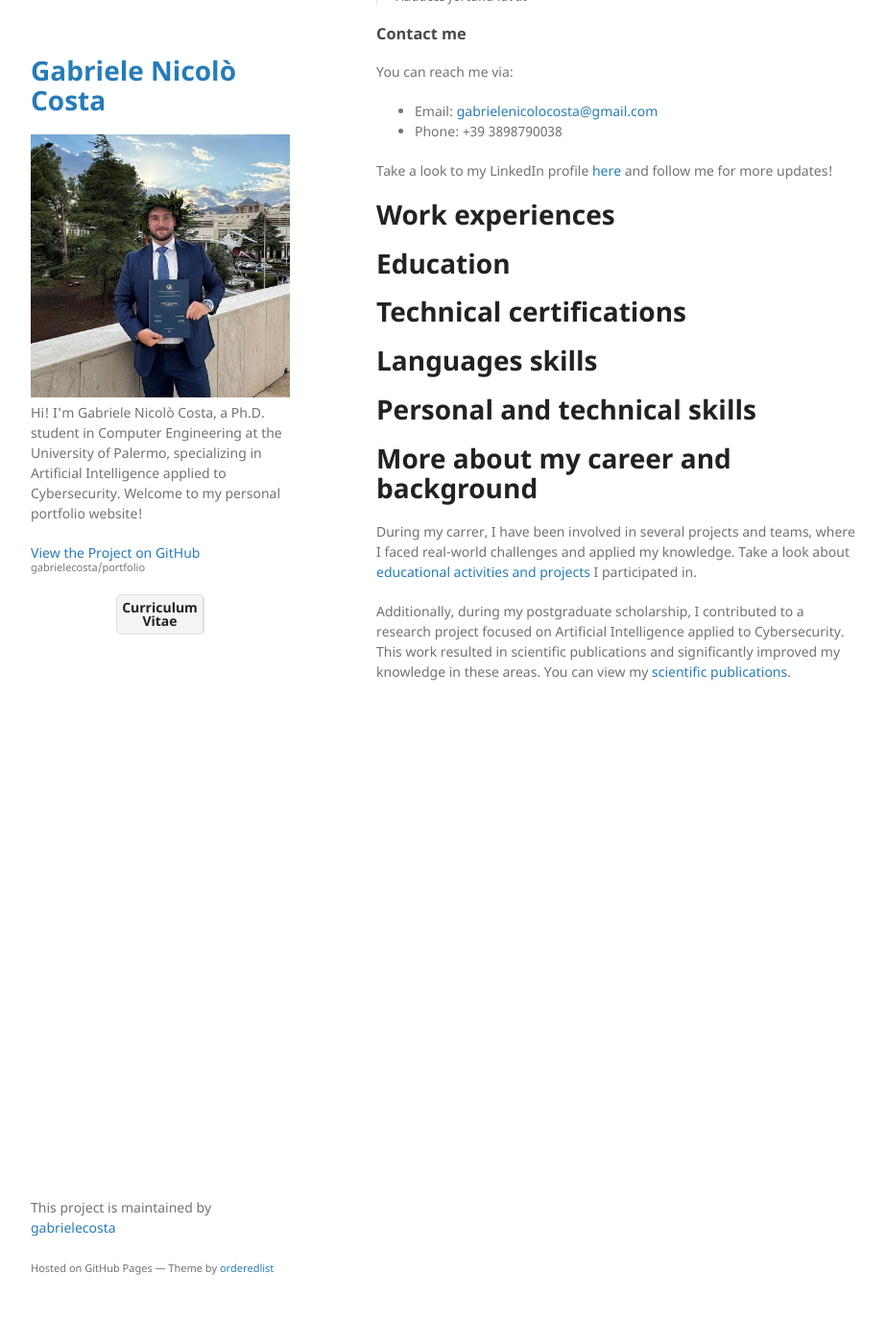
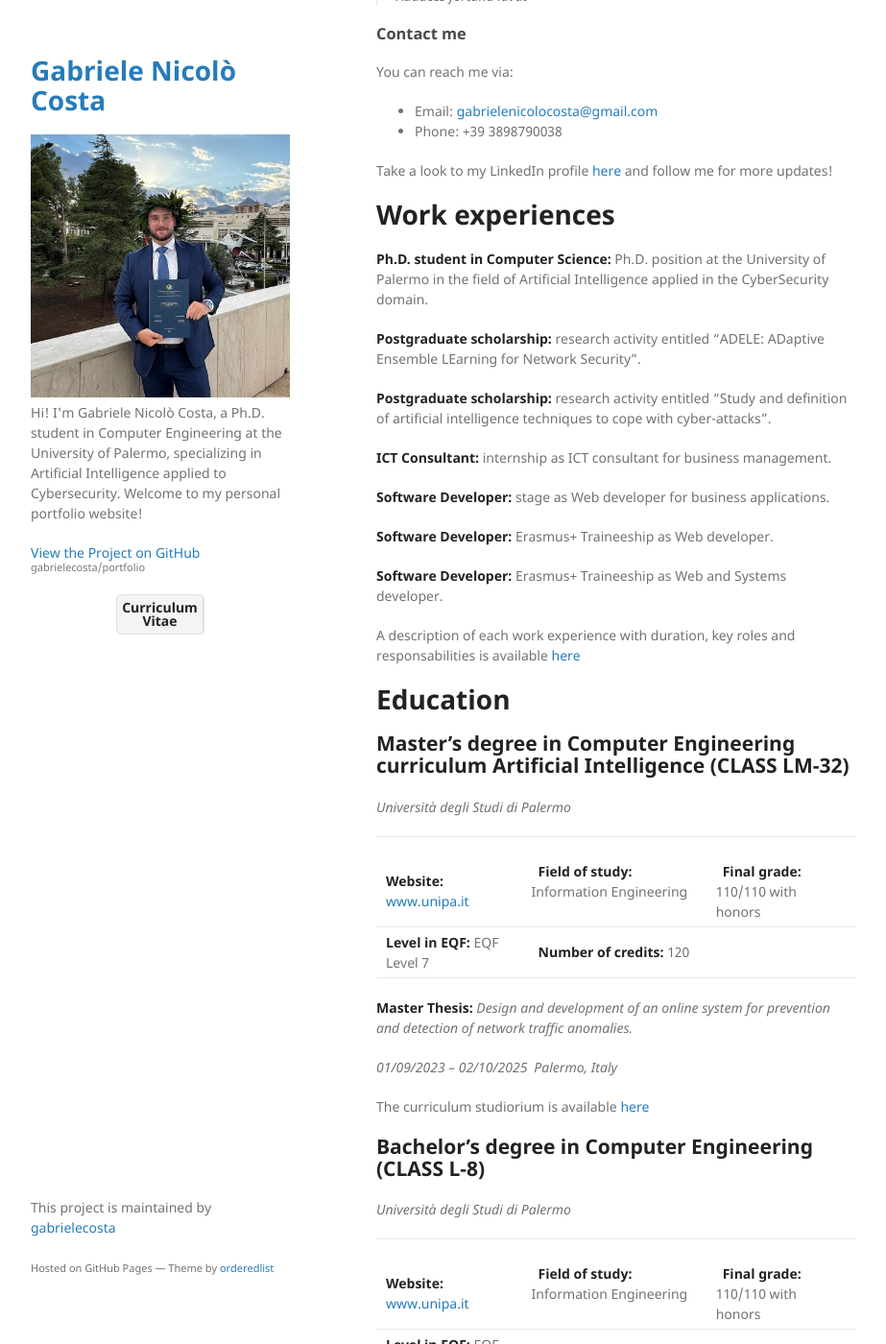
Before and after one commit to gabrielecosta/portfolio, a Jekyll site: the page built from index.md, in a window 1280 px wide and 1400 px high, scrolled down 436 px. Shown: the whole window at 96% size, without its empty margins (178-1101 px from the left). Built offline with Jekyll 4.4.1, drawn with Linux system fonts in a browser that asks for light colours; our own code applies the rules of GitHub Pages for plain Markdown files; some of the changed text lies outside the part shown.

Commit message:
updated all the sections except more about my career

```diff
--- a/index.md
+++ b/index.md
@@ -23,14 +23,86 @@ Take a look to my LinkedIn profile [here](https://www.linkedin.com/in/gabriele-n
 
 # Work experiences
 
+**Ph.D. student in Computer Science:** Ph.D. position at the University of Palermo in the field of Artificial Intelligence applied in the CyberSecurity domain.
+
+**Postgraduate scholarship:** research activity entitled “ADELE: ADaptive Ensemble LEarning for Network Security”.
+
+**Postgraduate scholarship:** research activity entitled  "Study and definition of artificial intelligence techniques to cope with cyber-attacks".
+
+**ICT Consultant:** internship as ICT consultant for business management.
+
+**Software Developer:** stage as Web developer for business applications.
+
+**Software Developer:** Erasmus+ Traineeship as Web developer.
+
+**Software Developer:** Erasmus+ Traineeship as Web and Systems developer.
+
+
+A description of each work experience with duration, key roles and responsabilities is available [here](./work.html)
+
 # Education
 
+## **Master's degree in Computer Engineering curriculum Artificial Intelligence (CLASS LM-32)**
+*Università degli Studi di Palermo*
+
+---
+
+**Website:** [www.unipa.it](https://www.unipa.it) | **Field of study:** Information Engineering  | **Final grade:** 110/110 with honors |
+**Level in EQF:** EQF Level 7  | **Number of credits:** 120
+
+**Master Thesis:**  _Design and development of an online system for prevention and detection of network traffic anomalies._
+
+_01/09/2023 – 02/10/2025 Palermo, Italy_
+
+The curriculum studiorium is available [here](./cv_studiorium.html)
+
+## **Bachelor's degree in Computer Engineering (CLASS L-8)**
+*Università degli Studi di Palermo*
+
+---
+
+**Website:** [www.unipa.it](https://www.unipa.it) | **Field of study:** Information Engineering  | **Final grade:** 110/110 with honors |
+**Level in EQF:** EQF Level 6  | **Number of credits:** 180
+
+_01/09/2020 – 24/07/2023 Palermo, Italy_
+
+## **High School Diploma - Technical-industrial expert**
+*I.T.I.S. A.Volta (Palermo) - ICT curriculum*
+
+---
+
+**Website:** [https://iissvolta.edu.it/](https://iissvolta.edu.it/) | **Field of study:**  Information and Communication Technologies  | **Final grade:** 100/100 with honors | **Level in EQF:** EQF Level 4
+
+_01/09/2015 – 26/06/2020 Palermo, Italy_
+
 # Technical certifications
+**Systens and Networking**
+- Cisco CCNA Routing and Switching: Introduction to Networks
+- Google Cloud Platform Fundamentals - Core Infrastructure
+- Essential Google Cloud Infrastructure: Core Services
+- NDG Linux Unhatched - Cisco Networking Academy
+- Cisco Cybersecurity Essentials
 
-# Languages skills
+# Personal skills
 
-# Personal and technical skills
+## Languages
+**Mother tongue(s):** ITALIAN
+**Other language(s):**
 
+| Language | Listening | Reading | Spoken Production | Spoken Interaction | Writing |
+|-----------|------------|----------|--------------------|--------------------|----------|
+| **ENGLISH** | C1 | C1 | C1 | C1 | C1 |
+| **SPANISH** | A2 | A2 | A2 | A2 | A2 |
+| **CZECH** | A1 | A1 | A1 | A1 | A1 |
+
+<sub>Levels: A1 and A2: Basic user; B1 and B2: Independent user; C1 and C2: Proficient user</sub>
+
+## Technical
+### Software Development
+Team Management | MACHINE LEARNING | Manage ICT Projects | Database | Programming | Software Engineering | LaTeX (very good) | Web Design & Development | Internet of Things | Software Engineering
+
+### Programming
+Artificial Neural Networks | Programming Languages (Python, R, C, MATLAB) | Natural Language Processing | ROS (Robot Operating System, Base) | Data Science | Data Collection | Data Processing | Data Analysis | Data Visualization
 
 # More about my career and background
 During my carrer, I have been involved in several projects and teams, where I faced real-world challenges and applied my knowledge. Take a look about  [educational activities and projects](./another-page.html) I participated in.
```
Also changed, not shown: cv_studiorium.md (added, +24 -0 lines), cv_triennale.md (added, +9 -0 lines), work.md (added, +50 -0 lines), README.md.
